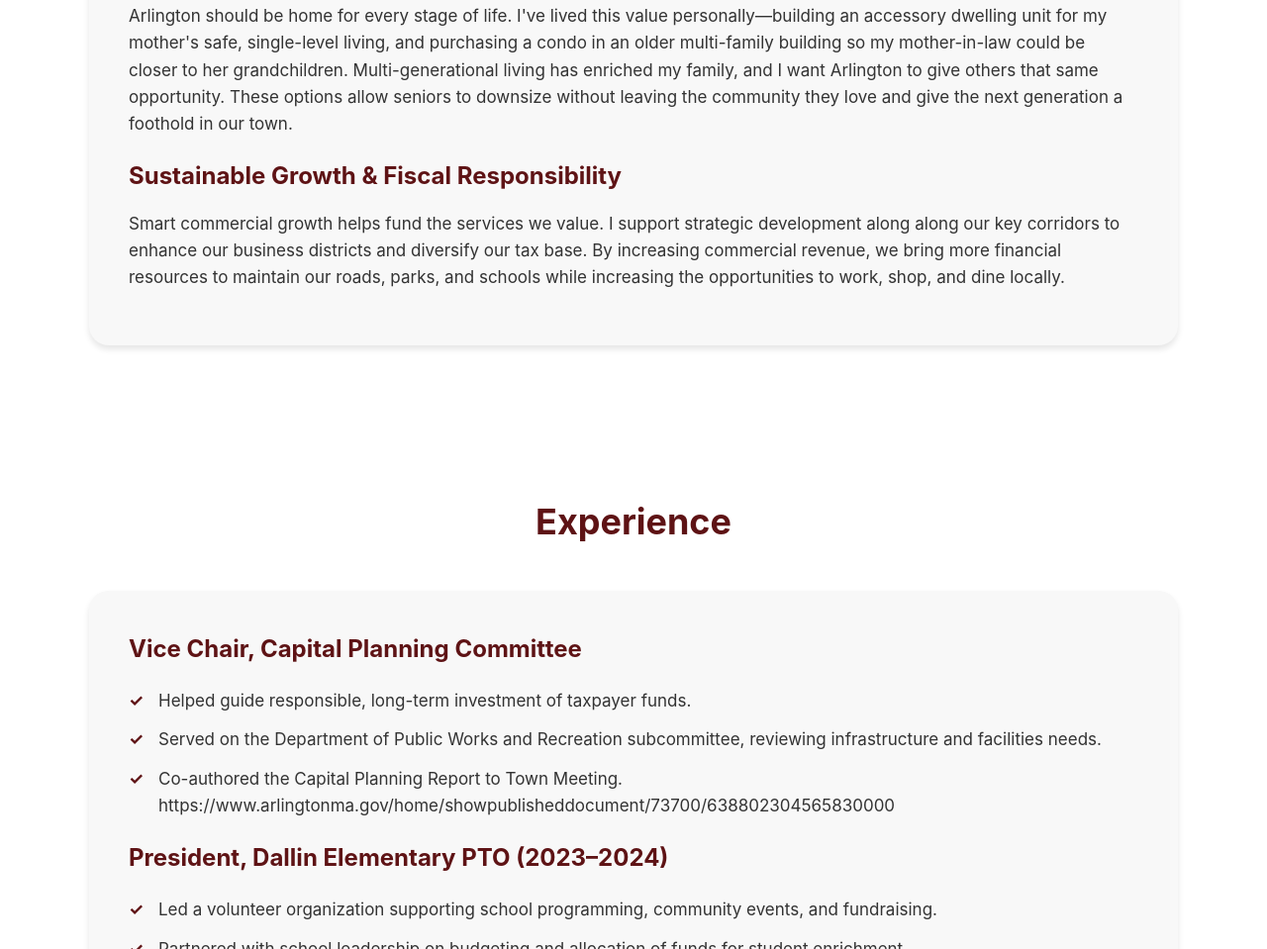
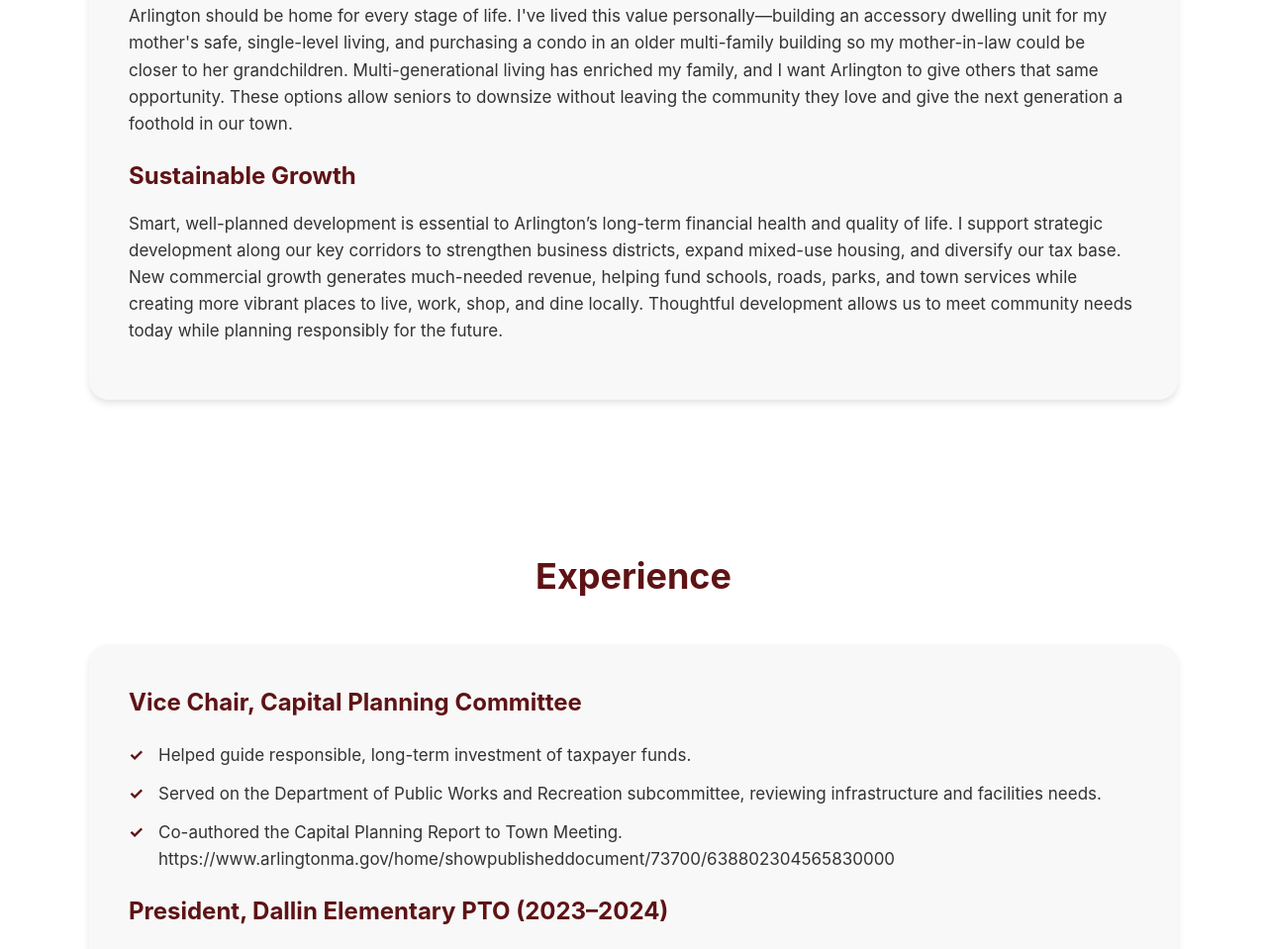
Before and after one commit to solomj00/J4A, a plain HTML site: page index.html in a window 1280 px wide. Shown: the part 1539-2498 px from the top of the page at 99% size. Drawn offline with nearby package versions, Linux system fonts and the light colour scheme.

Commit message:
Update index.html

```diff
--- a/index.html
+++ b/index.html
@@ -577,8 +577,8 @@
                     <h3>Housing for Every Generation</h3>
                     <p style="color: var(--text-secondary); font-size: 17px; margin-bottom: 15px;">Arlington should be home for every stage of life. I've lived this value personally—building an accessory dwelling unit for my mother's safe, single-level living, and purchasing a condo in an older multi-family building so my mother-in-law could be closer to her grandchildren. Multi-generational living has enriched my family, and I want Arlington to give others that same opportunity. These options allow seniors to downsize without leaving the community they love and give the next generation a foothold in our town.</p>
 
-                    <h3>Sustainable Growth & Fiscal Responsibility</h3>
-                    <p style="color: var(--text-secondary); font-size: 17px; margin-bottom: 15px;">Smart commercial growth helps fund the services we value. I support strategic development along along our key corridors to enhance our business districts and diversify our tax base. By increasing commercial revenue, we bring more financial resources to maintain our roads, parks, and schools while increasing the opportunities to work, shop, and dine locally.</p>
+                    <h3>Sustainable Growth</h3>
+                    <p style="color: var(--text-secondary); font-size: 17px; margin-bottom: 15px;">Smart, well-planned development is essential to Arlington’s long-term financial health and quality of life. I support strategic development along our key corridors to strengthen business districts, expand mixed-use housing, and diversify our tax base. New commercial growth generates much-needed revenue, helping fund schools, roads, parks, and town services while creating more vibrant places to live, work, shop, and dine locally. Thoughtful development allows us to meet community needs today while planning responsibly for the future.</p>
                 </div>
             </div>
         </section>
```
